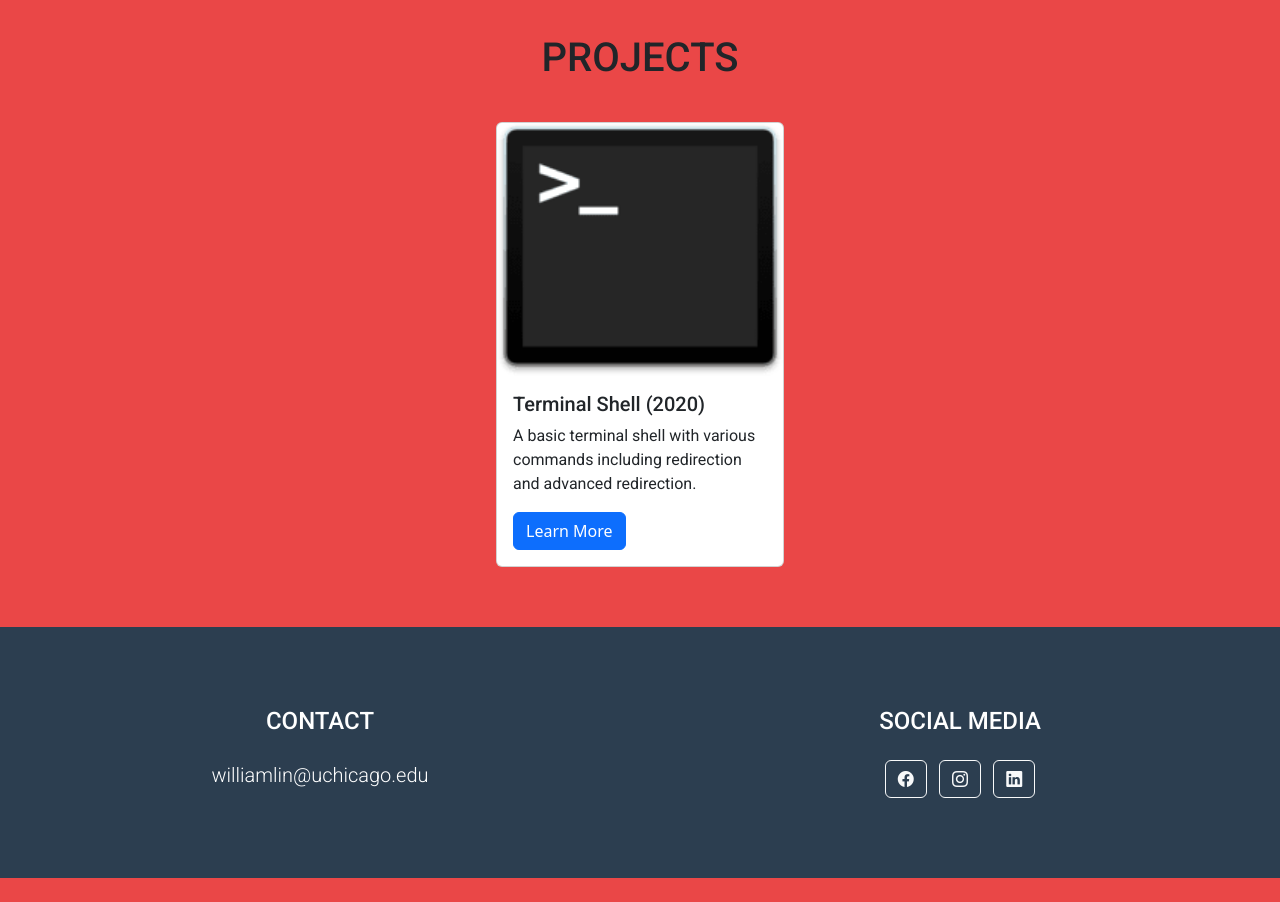
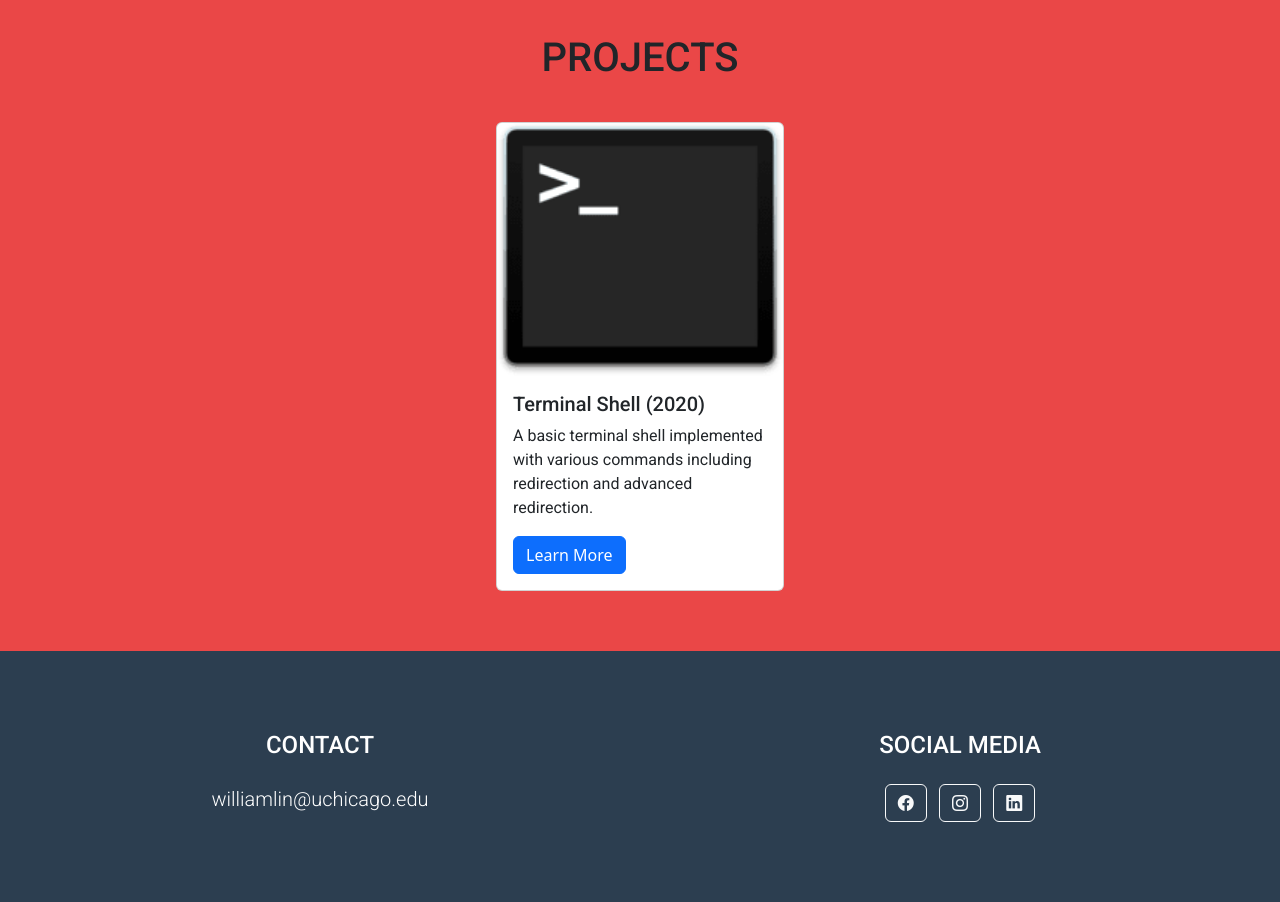
Before and after one commit to williamlin-02/portfolio-site, a Flask app: page /projects in a window 1280 px wide. Shown: the part 73-975 px from the top of the page. Before the commit the page ends 951 px from the top, so only its background shows below. Run offline with Flask 2, Linux system fonts and the light colour scheme; parts of the project's set-up code (start-up, migrations or seed data) failed here and were passed over.

Commit message:
Update projects.html

```diff
--- a/app/templates/projects.html
+++ b/app/templates/projects.html
@@ -10,7 +10,7 @@
         <img src="static/img/terminal_project.webp" class="card-img-top" alt="...">
         <div class="card-body">
             <h5 class="card-title">Terminal Shell (2020)</h5>
-            <p class="card-text"> A basic terminal shell with various commands including redirection and advanced redirection.</p>
+            <p class="card-text"> A basic terminal shell implemented with various commands including redirection and advanced redirection.</p>
             <a href="https://github.com/williamlin-02/shell-project" target="_blank" class="btn btn-primary">Learn More</a>
         </div>
     </div>
```
